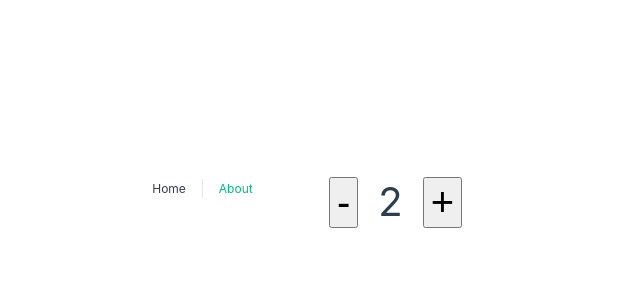
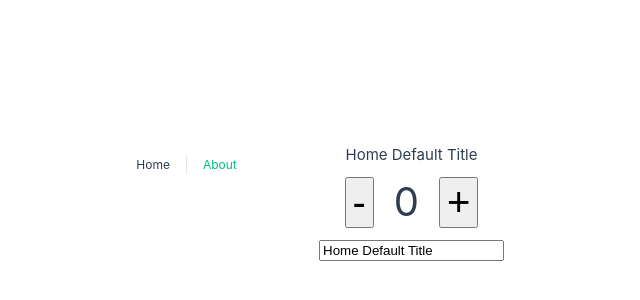
Before and after one commit to lpeinado/vue-composition-api, a Vue app: page / in a window 1280 px wide. Shown: the part 198-498 px from the top of the page, without its empty margins (341-981 px from the left). Built offline with nearby package versions, Linux system fonts and the light colour scheme.

Commit message:
main:using reactive instead of ref

```diff
--- a/src/views/HomeView.vue
+++ b/src/views/HomeView.vue
@@ -1,17 +1,23 @@
 <template>
   <div class="home">
+    <div>{{ counterData.title }}</div>
     <div>
       <button class="btn" @click="decreaseCounter">-</button>
-      <span class="counter">{{ counter }}</span>
+      <span class="counter">{{ counterData.counter }}</span>
       <button class="btn" @click="increaseCounter">+</button>
     </div>
+    <input type="text" v-model="counterData.title" />
   </div>
 </template>
 <script setup>
-  import { ref } from 'vue';
-  const counter = ref(2);
-  const increaseCounter = () => counter.value++;
-  const decreaseCounter = () => counter.value--;
+  import { reactive } from 'vue';
+  const counterData = reactive({
+    counter: 0,
+    title: 'Home Default Title',
+  });
+  const increaseCounter = () => counterData.counter++;
+  const decreaseCounter = () => counterData.counter--;
+
 </script>
 
 <style>
```
